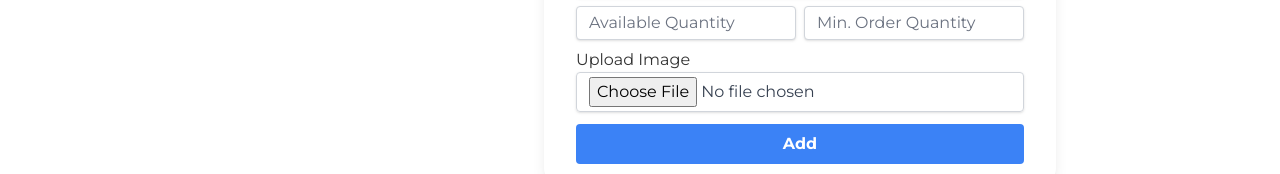
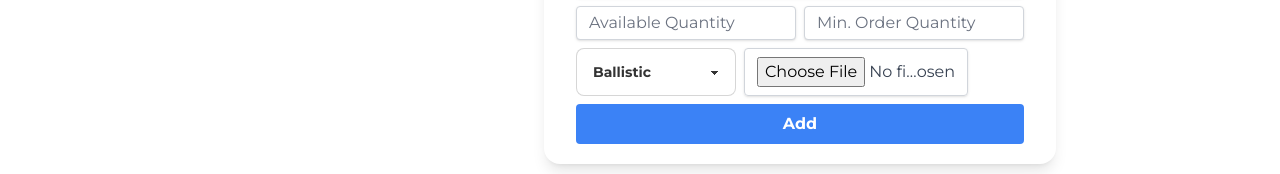
Before and after one commit to Raiyan109/manufacturer-website, a React (Create React App) app: page /dashboard/add-product in a window 1280 px wide. Shown: the part 334-508 px from the top of the page. Built offline with nearby package versions, Linux system fonts and the light colour scheme; no server answers.

Commit message:
category added in add product

```diff
--- a/src/App.js
+++ b/src/App.js
@@ -29,6 +29,7 @@ import AllProducts from './Pages/Home/AllProduct/AllProducts';
 import ResetPass from './Pages/Auth/ResetPass';
 import Cart from './Pages/Home/Cart';
 import Breadcrumb from './components/Breadcrumb';
+import ManageDetails from './Pages/Dashboard/ManageDetails';
 
 function App() {
   useEffect(() => {
@@ -68,7 +69,10 @@ function App() {
             <Route path='manage-orders' element={<ManageAllOrders />}></Route>
             <Route path='add-product' element={<AddAProduct />}></Route>
             <Route path='make-admin' element={<MakeAdmin />}></Route>
-            <Route path='manage-products' element={<ManageProducts />}></Route>
+            <Route path='manage-products' element={<ManageProducts />}>
+              <Route path='parts/:id' element={<ManageDetails />}></Route>
+            </Route>
+
           </Route>
           <Route path='*' element={<NotFound />}></Route>
         </Routes>
--- a/src/Pages/Dashboard/AddAProduct.js
+++ b/src/Pages/Dashboard/AddAProduct.js
@@ -14,6 +14,7 @@ const AddAProduct = () => {
     const [available, setAvailable] = useState('')
     const [order, setOrder] = useState('')
     const [price, setPrice] = useState('')
+    const [category, setCategory] = useState('ballistic')
     const [file, setFile] = useState(null)
     const [showFiles, setShowFiles] = useState([])
     const { mernAuth, setMernAuth } = useContext(AuthContext)
@@ -31,7 +32,7 @@ const AddAProduct = () => {
         // }
         // setShowFiles([...showFiles, ...fileNames])
     }
-
+    console.log(category);
 
     const onSubmit = async (e) => {
         e.preventDefault();
@@ -43,6 +44,8 @@ const AddAProduct = () => {
         formData.append('order', order);
         formData.append('price', price);
         formData.append('photo', file);
+        formData.append('category', category);
+        console.log(category);
         formData.append('user', mernAuth?.user?._id)
 
         try {
@@ -131,14 +134,28 @@ const AddAProduct = () => {
                                 value={order} onChange={(e) => setOrder(e.target.value)}
                             />
                         </div>
-                        <div className="form-control">
-                            <label className=''>Upload Image </label>
-                            <input placeholder='Photo' className='text-gray-700 shadow border rounded border-gray-300 focus:outline-none focus:shadow-outline py-1 px-3 mb-3'
-                                type="file"
-                                // name='file'
-                                // {...register('file')}
-                                onChange={handleChange}
-                            />
+                        <div className="form-control flex flex-row lg:flex-row items-center gap-2 mb-2">
+                            <select className="select select-bordered max-w-xs"
+                                value={category}
+                                onChange={(e) => setCategory(e.target.value)}
+                            >
+                                <option disabled selected>Category</option>
+                                <option value='ballistic'>Ballistic</option>
+                                <option value='cruise'>Cruise missile</option>
+                                <option value='nuclear'>Nuclear</option>
+                                <option value='non-nuclear'>Non-nuclear</option>
+                                <option value='midget'>Midget</option>
+                            </select>
+                            <div>
+                                {/* <label className=''>Upload Image </label> */}
+                                <input placeholder='Photo' className='text-gray-700 shadow border rounded border-gray-300 focus:outline-none focus:shadow-outline py-2 px-3 lg:px-3 w-56'
+                                    type="file"
+                                    // name='file'
+                                    // {...register('file')}
+                                    onChange={handleChange}
+                                />
+                            </div>
+
                         </div>
                         {file && (
                             <div className='flex flex-col justify-center items-center py-1'>
--- /dev/null
+++ b/src/Pages/Dashboard/ManageDetails.js
@@ -0,0 +1,11 @@
+import React from 'react';
+
+const MangeDetails = () => {
+    return (
+        <div>
+            kjkj
+        </div>
+    );
+};
+
+export default MangeDetails;
--- a/src/Pages/Dashboard/ManageProductTable.js
+++ b/src/Pages/Dashboard/ManageProductTable.js
@@ -1,8 +1,32 @@
+import { useEffect, useState } from "react";
 import { MdEdit, MdOutlineRemoveRedEye, MdDelete } from "react-icons/md";
+import { useNavigate, useParams } from "react-router-dom";
+import fetcher from "../../api";
 
 const ManageProductTable = ({ part }) => {
-    console.log(part);
+    const [partDetails, setPartDetails] = useState([])
+    const navigate = useNavigate()
+    const { id } = useParams()
+
+    const goToPurchase = () => {
+        navigate(`parts/${part._id}`)
+    }
     const partImg = `https://leviathan-server-1.onrender.com/${part.photo}`
+
+
+
+
+    useEffect(() => {
+        (async () => {
+            try {
+                const res = await fetcher.get(`api/parts/${part._id}`)
+                console.log(res);
+                // setPartDetails(res.data.data.parts)
+            } catch (error) {
+                console.log(error);
+            }
+        })()
+    }, [])
     return (
         <tr>
             <th>
@@ -30,7 +54,7 @@ const ManageProductTable = ({ part }) => {
             </td>
             {/* <td>Purple</td> */}
             <th>
-                <button className="btn btn-ghost btn-xs">
+                <button className="btn btn-ghost btn-xs" onClick={goToPurchase}>
                     <MdOutlineRemoveRedEye size={20} />
 
                 </button>
--- a/src/Pages/Dashboard/ManageProducts.js
+++ b/src/Pages/Dashboard/ManageProducts.js
@@ -3,6 +3,7 @@ import fetcher from '../../api';
 import { AuthContext } from '../../context/AuthContext';
 import ManageProductTable from './ManageProductTable';
 import Custom404 from '../../components/Custom404';
+import Filter from '../../components/Filter';
 
 const ManageProducts = () => {
     const [parts, setParts] = useState([])
@@ -45,16 +46,7 @@ const ManageProducts = () => {
             {parts.length > 0 ?
                 (
                     <div>
-                        <div className='max-w-3xl'>
-                            <label className="input input-bordered flex items-center gap-2">
-                                <input type="text"
-                                    value={searchText}
-                                    onChange={handleChange}
-                                    className="grow" placeholder="Search" />
-                                <svg xmlns="http://www.w3.org/2000/svg" viewBox="0 0 16 16" fill="currentColor" className="w-4 h-4 opacity-70"><path fillRule="evenodd" d="M9.965 11.026a5 5 0 1 1 1.06-1.06l2.755 2.754a.75.75 0 1 1-1.06 1.06l-2.755-2.754ZM10.5 7a3.5 3.5 0 1 1-7 0 3.5 3.5 0 0 1 7 0Z" clipRule="evenodd" /></svg>
-                            </label>
-                        </div>
-
+                        <Filter value={searchText} handleChange={handleChange} />
                         <table className="table w-full">
                             {/* head */}
                             <thead>
--- /dev/null
+++ b/src/components/Filter.js
@@ -0,0 +1,38 @@
+import { FaFilter } from "react-icons/fa";
+
+const Filter = ({ value, handleChange }) => {
+    return (
+        <div className="navbar bg-base-100">
+            <div className="flex-1">
+                <h1 className="text-xl font-semibold">All Items</h1>
+            </div>
+            <div className="flex-none gap-2">
+                <div className="form-control">
+                    <input type="text"
+                        value={value}
+                        onChange={handleChange}
+                        placeholder="Search" className="input input-bordered w-24 md:w-auto" />
+                </div>
+                <div className="dropdown dropdown-end">
+                    <div tabIndex={0} role="button" className="btn btn-ghost btn-circle avatar">
+                        <div className=" rounded-full">
+                            <FaFilter size={25} />
+                        </div>
+                    </div>
+                    <ul tabIndex={0} className="mt-3 z-[1] p-2 shadow menu menu-sm dropdown-content bg-base-100 rounded-box w-52">
+                        <li>
+                            <a className="justify-between">
+                                Profile
+                                <span className="badge">New</span>
+                            </a>
+                        </li>
+                        <li><a>Settings</a></li>
+                        <li><a>Logout</a></li>
+                    </ul>
+                </div>
+            </div>
+        </div>
+    );
+};
+
+export default Filter;
```
